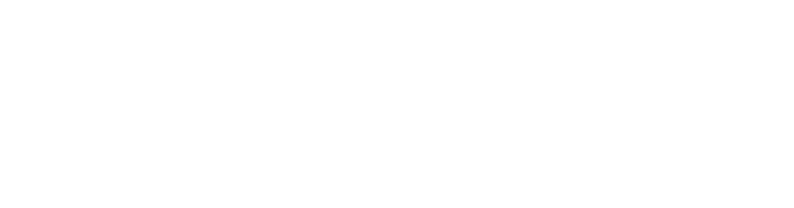
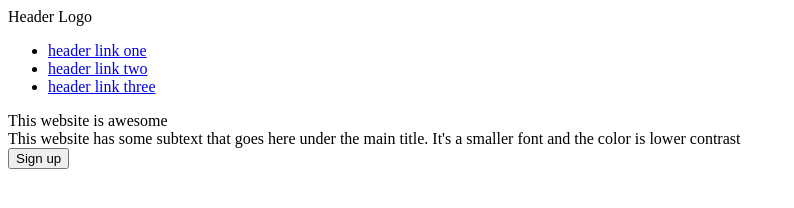
Before and after one commit to Anton-Chuv/odin-css-lesson, a plain HTML site: page index.html in a window 1280 px wide. Shown: the whole page, without its empty margins (0-794 px from the left). Drawn offline with Linux system fonts and the light colour scheme.

Commit message:
Add header

```diff
--- a/index.html
+++ b/index.html
@@ -9,6 +9,20 @@
 </head>
 
 <body>
+    <div class="header">
+        <div>Header Logo</div>
+        <ul>
+            <li><a href="#">header link one</a></li>
+            <li><a href="#">header link two</a></li>
+            <li><a href="#">header link three</a></li>
+        </ul>
+        <div class="hero-text"> This website is awesome </div>
+        <div>
+            This website has some subtext that goes here under the main title. It's a smaller font and the color is
+            lower contrast
+        </div>
+        <button>Sign up</button>
+    </div>
 
 </body>
 
```
